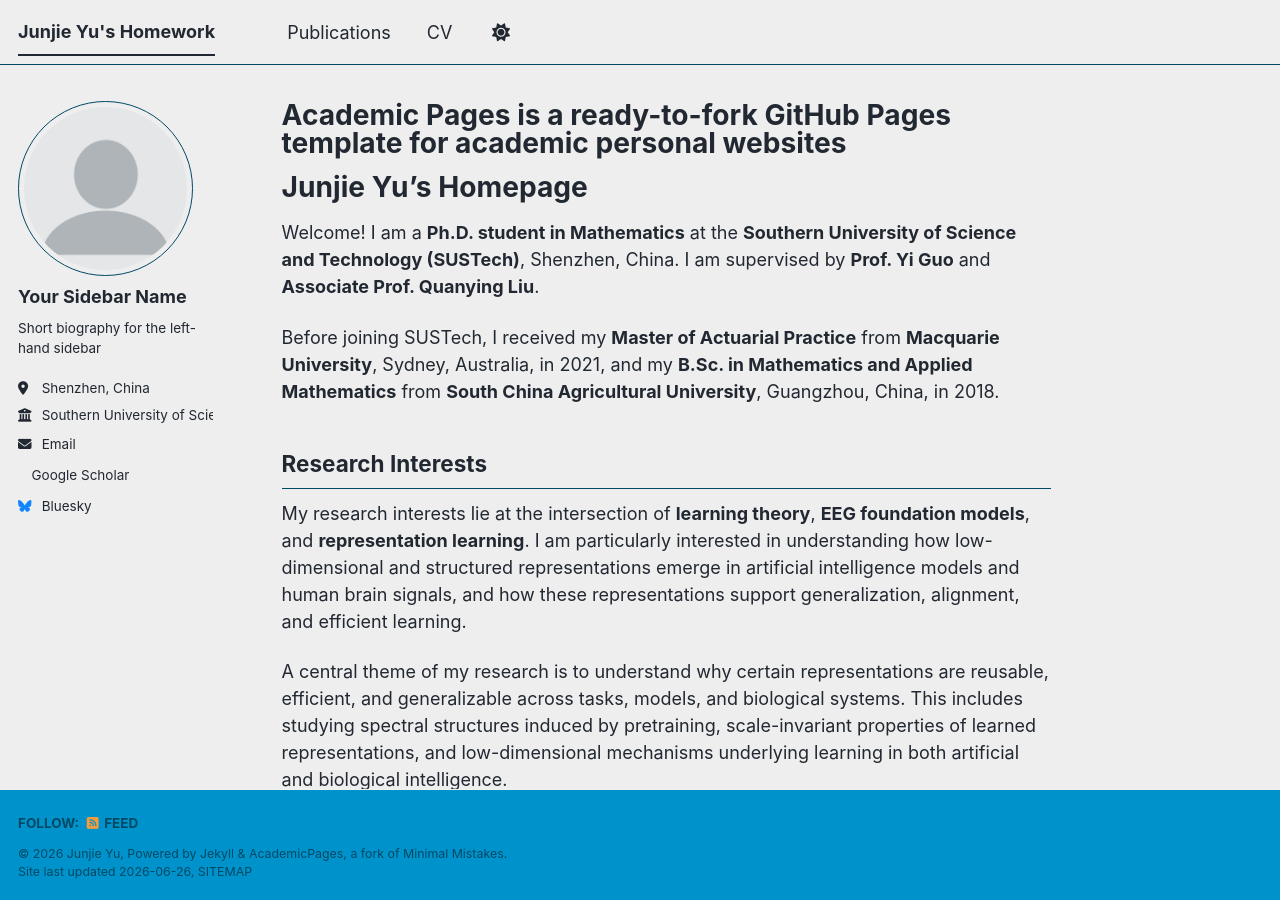
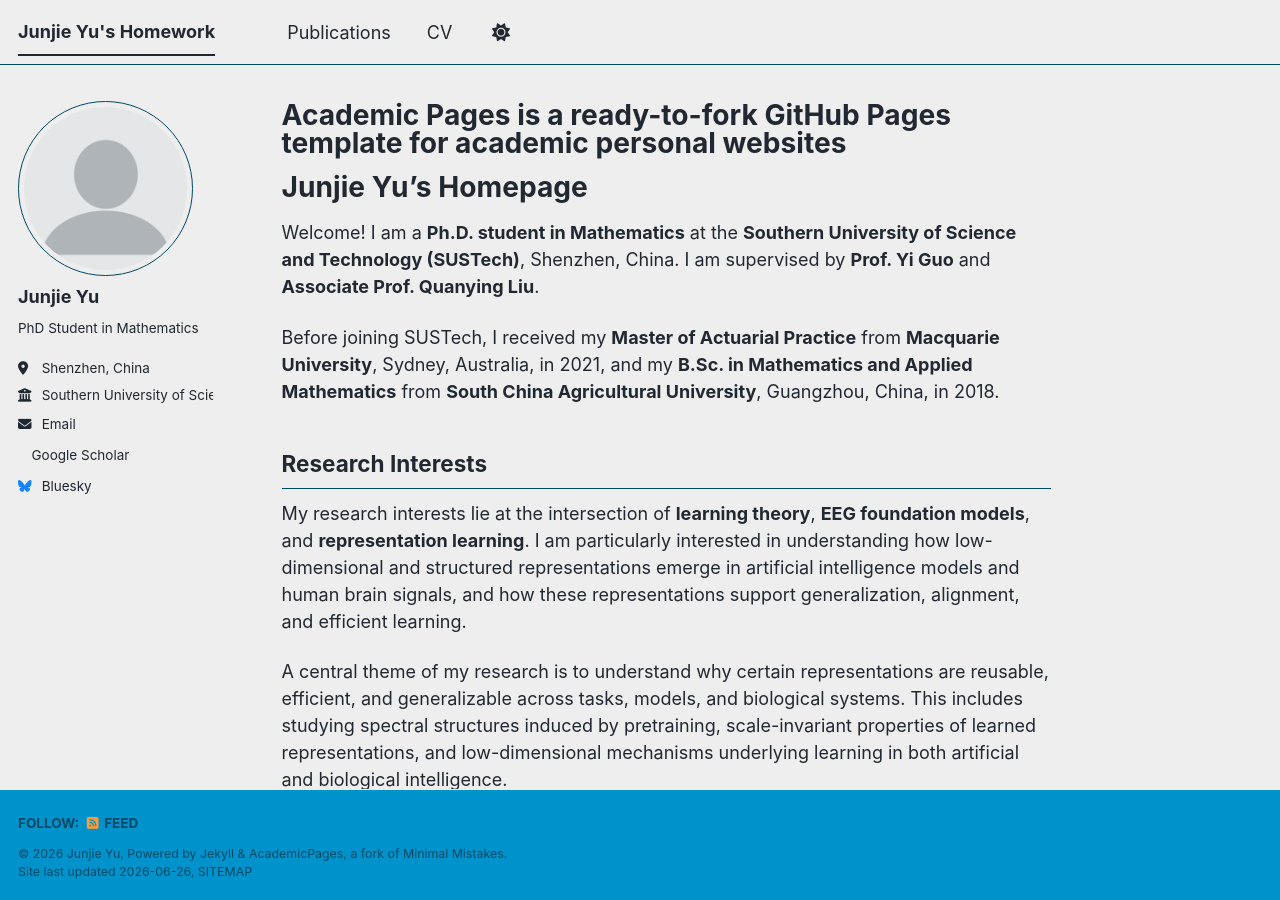
Before and after one commit to JunjieYu-HomePage/JunjieYu-HomePage.github.io, a Jekyll site: the page built from _pages/about.md, in a window 1280 px wide and 900 px high. Built offline with Jekyll 4.4.1, drawn with Linux system fonts in a browser that asks for light colours; a style sheet for code colours, icons or effects is not loaded.

Commit message:
Update _config.yml

```diff
--- a/_config.yml
+++ b/_config.yml
@@ -11,8 +11,8 @@
 site_theme               : "air" # The available themes options are "default", "air", "sunrise", "mint", "dirt" and "contrast"
 title                    : "Junjie Yu's Homework"
 title_separator          : "-"
-name                     : &name "Junjie Yu"
-description              : &description "PhD Student in Mathematics"   # Update this with a general description of your site, this is the default if not overridden by a page
+name                     : "Junjie Yu"
+description              : "PhD Student in Mathematics"   # Update this with a general description of your site, this is the default if not overridden by a page
 url                      : https://JunjieYu-HomePage.github.io # The base hostname & protocol for your site e.g. "https://[your GitHub username].github.io",
                                                            # or if you already have some other page hosted on Github then use "https://[your GitHub username].github.io/[Your Repo Name]"
 baseurl                  : "" # the subpath of your site, e.g. "/blog"
@@ -24,9 +24,9 @@
 author:
   # Biographic information
   avatar           : "profile.png"
-  name             : "Your Sidebar Name"
+  name             : "Junjie Yu"
   pronouns         : # example: "she/her"
-  bio              : "Short biography for the left-hand sidebar"
+  bio              : "PhD Student in Mathematics"
   location         : "Shenzhen, China"
   employer         : "Southern University of Science and Technology"
   uri              : # URL
```
